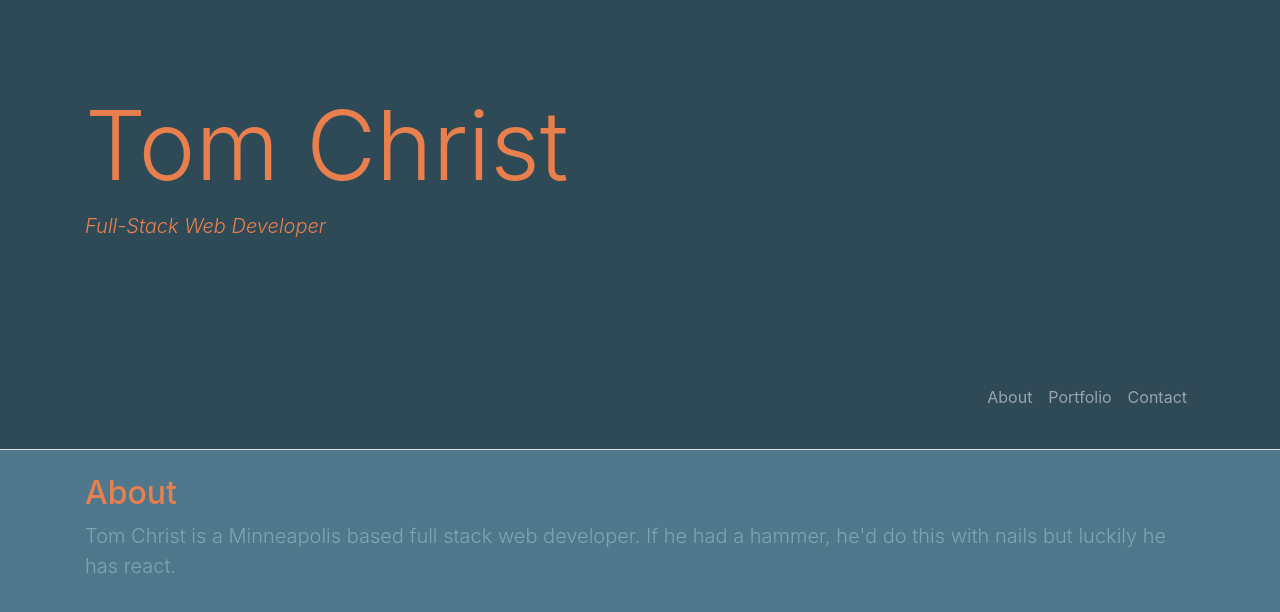
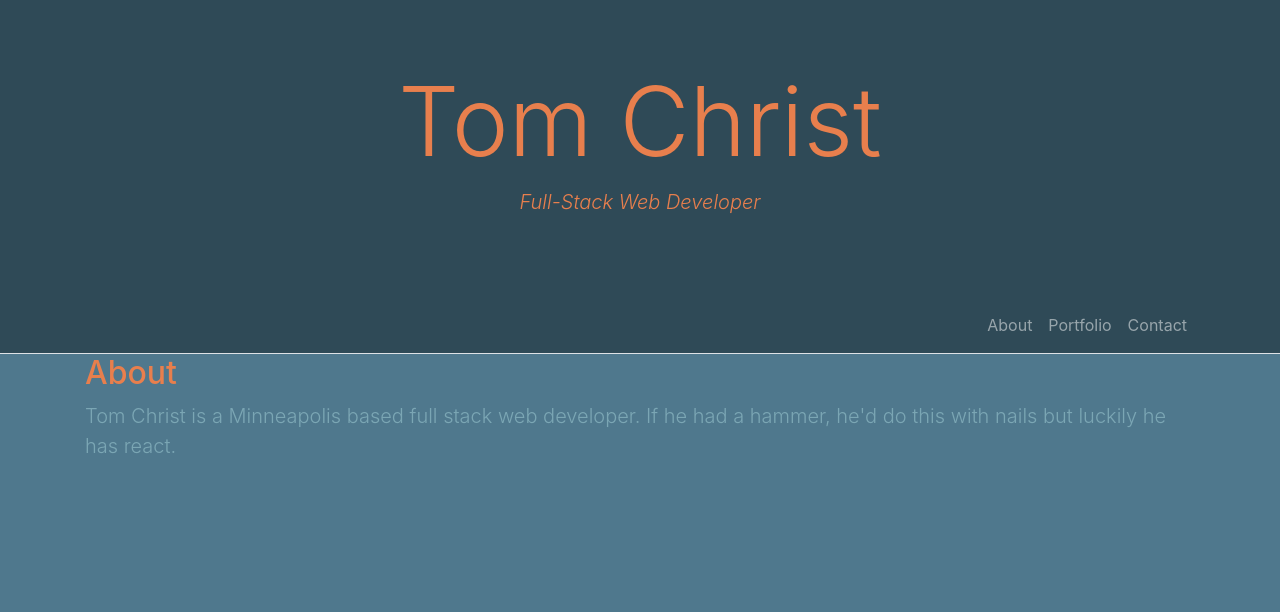
Before and after one commit to kiselblat/kiselblat.github.io, a React (Create React App) app: page / in a window 1280 px wide. Shown: the top 612 px of the page. Built offline with nearby package versions, Linux system fonts and the light colour scheme.

Commit message:
Creates className passthrough

```diff
--- a/src/components/Layout/index.js
+++ b/src/components/Layout/index.js
@@ -4,10 +4,8 @@
 
 export const Layout = props => {
   return(
-    <Container className="my-4">
+    <Container className={`${props.className} layout`} style={props.style}>
       {props.children}
     </Container>
   )
 }
-
-export default Layout;
```
